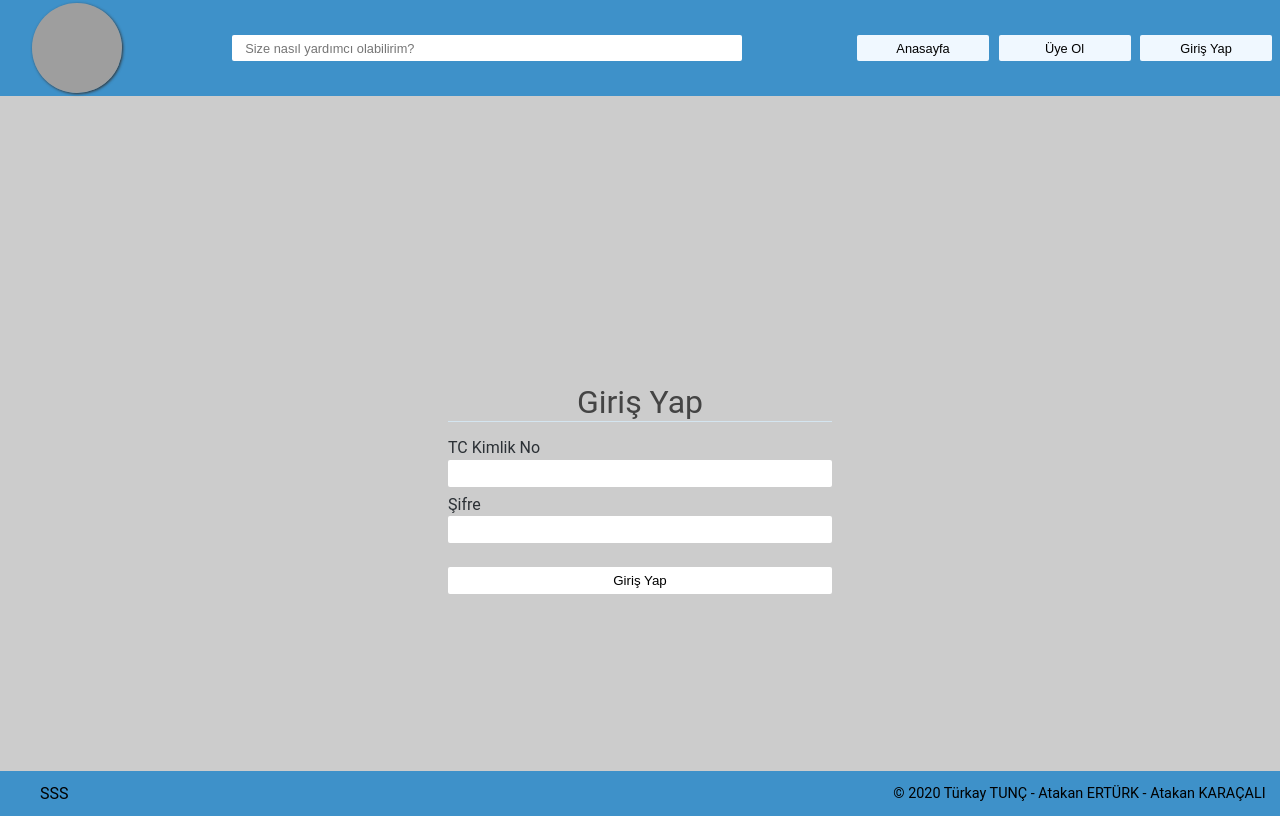
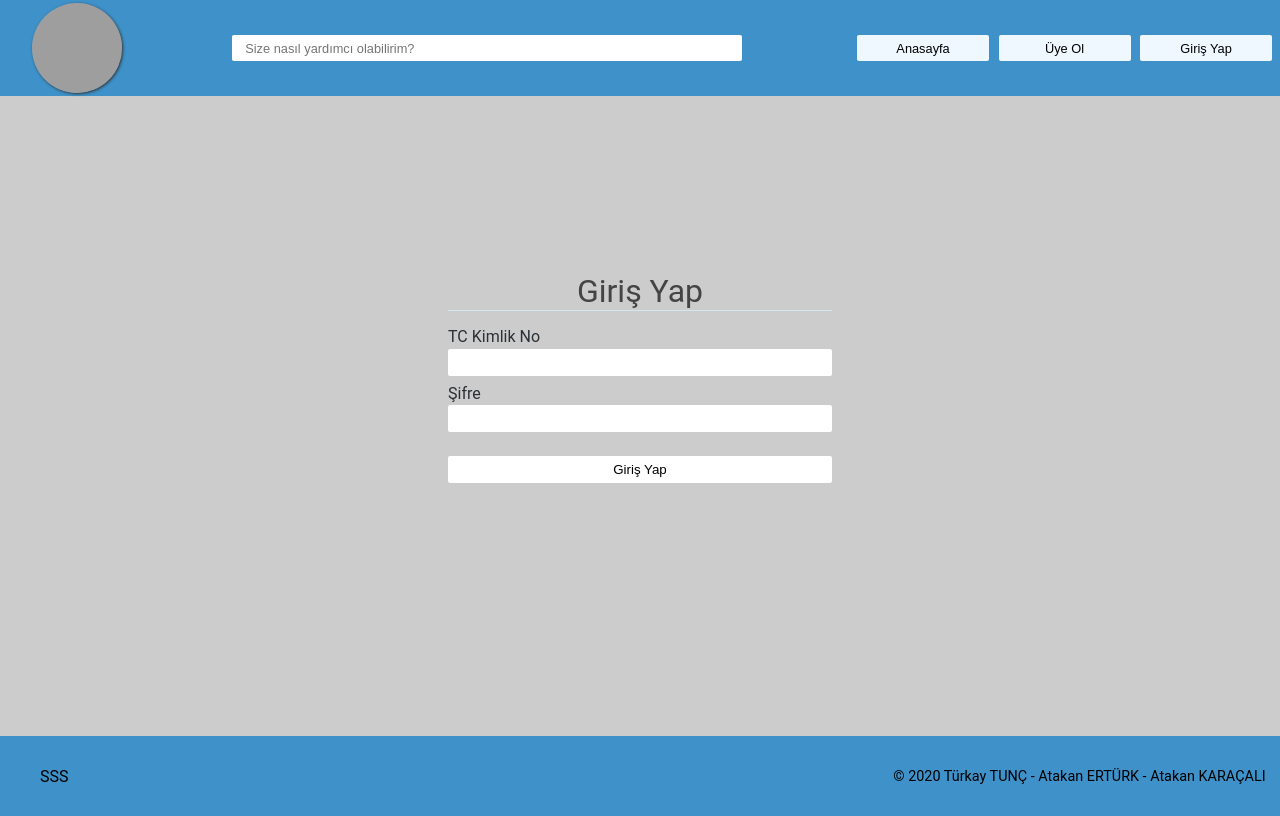
Before and after one commit to turkaytunc/e-secim, a React (Create React App) app: page /e-secim/login in a window 1280 px wide. Built offline with nearby package versions, Linux system fonts and the light colour scheme; grey boxes are pictures that could not be loaded.

Commit message:
update: desktop layout

```diff
--- a/src/app.scss
+++ b/src/app.scss
@@ -8,15 +8,9 @@
 .main-container {
   display: flex;
   width: 100%;
-  height: 80vh;
+  height: 90vh;
   padding-bottom: 1em;
   flex-direction: column;
   justify-content: center;
   align-items: center;
 }
-
-@media screen and (min-width: 540px) {
-  .main-container {
-    margin-top: 5em;
-  }
-}
--- a/src/components/footer/footer.scss
+++ b/src/components/footer/footer.scss
@@ -7,6 +7,7 @@
   align-items: center;
   position: absolute;
   bottom: 0;
+  height: 5em;
   width: 100%;
 }
 
--- a/src/components/login/login.scss
+++ b/src/components/login/login.scss
@@ -1,5 +1,6 @@
 .login-form-container {
-  width: 50%;
+  width: 70%;
+  height: 50%;
 }
 
 .login-title-container {
--- a/src/components/signup/signup.scss
+++ b/src/components/signup/signup.scss
@@ -1,5 +1,6 @@
 .signup-form-container {
   width: 70%;
+  height: 50%;
 }
 
 .signup-title-container {
```
